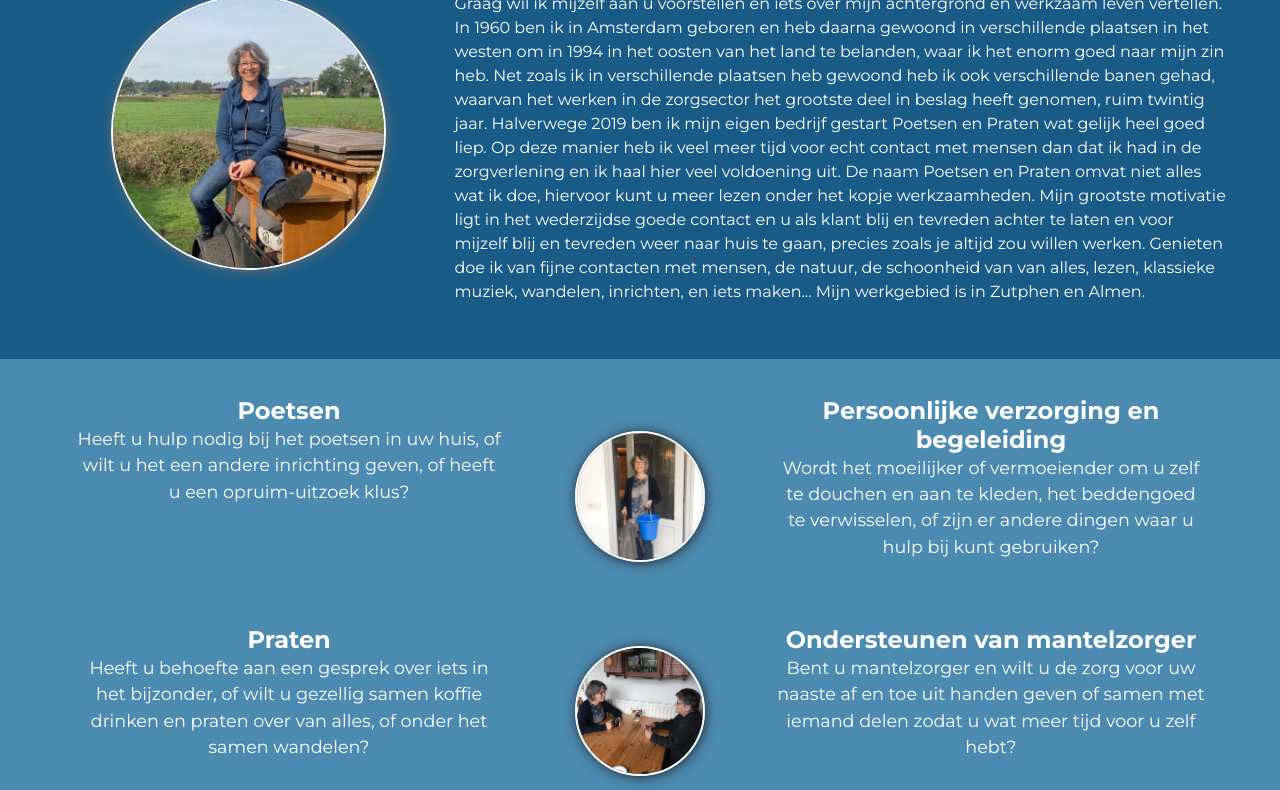
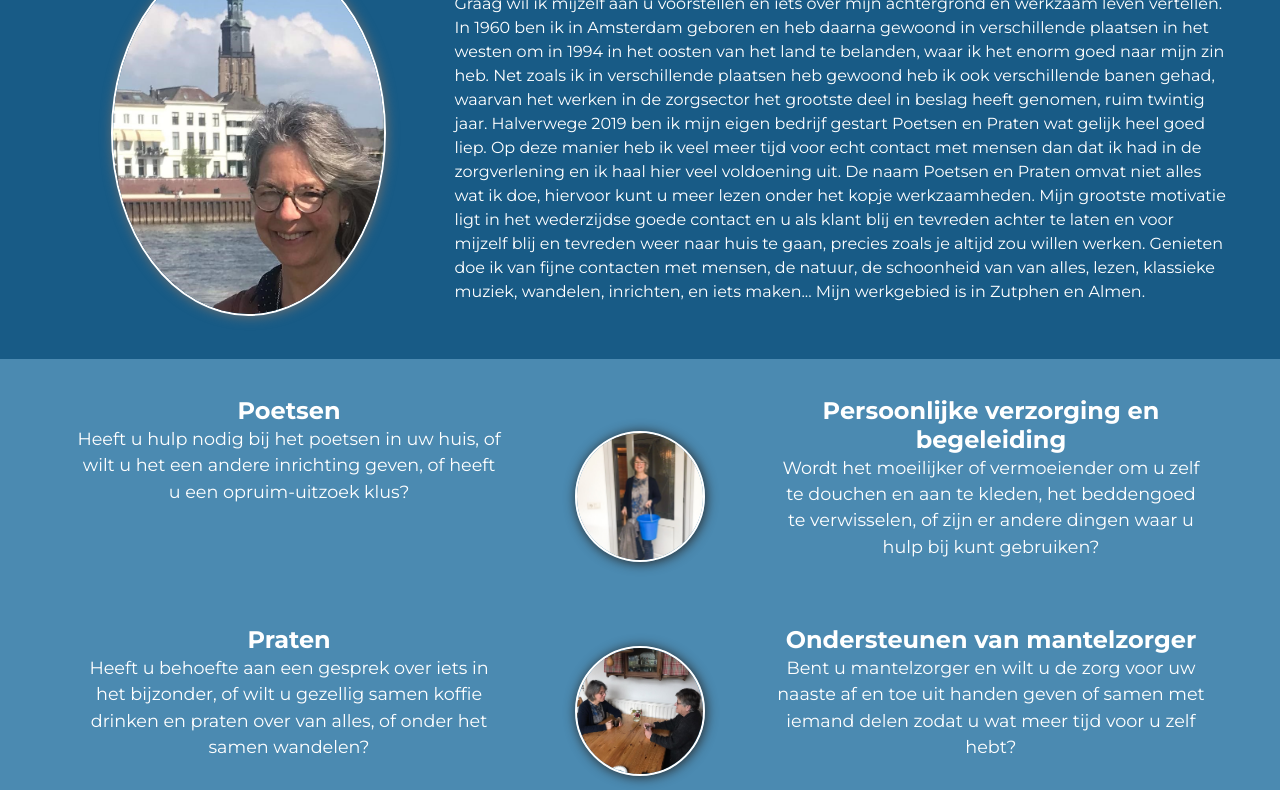
Before and after one commit to NLaPointe21/poetsen-en-praten, a plain HTML site: page index.html in a window 1280 px wide. Shown: the part 185-975 px from the top of the page. Drawn offline with nearby package versions, Linux system fonts and the light colour scheme.

Commit message:
Update About Image

```diff
--- a/index.html
+++ b/index.html
@@ -96,7 +96,7 @@
           <div class="col-lg-4 col-md-6 about-img-div">
             <img
               class="about-img"
-              src="src/images/annette2.jpg"
+              src="src/images/annette-town.jpg"
               alt="Photo of Annette Dammer"
             />
           </div>
--- a/src/styles.css
+++ b/src/styles.css
@@ -101,7 +101,7 @@ a.anchor {
 
 .about-img {
   border: solid 2px white;
-  border-radius: 100%;
+  border-radius: 50%;
   box-shadow: 1px 1px 12px #6e6e6e;
   margin-left: 5%;
   position: relative;
```
Also changed, not shown: src/images/ad-2.jpg (added), src/images/ad-3.jpg (added), src/images/ad-4.jpg (added), src/images/annette-town.jpg (added), src/images/annette-town1.jpg (added), src/images/annette.jpg (added), src/images/blue 2.jpg (added), src/images/blue 3.jpg (added), src/images/blue.jpg (added).
